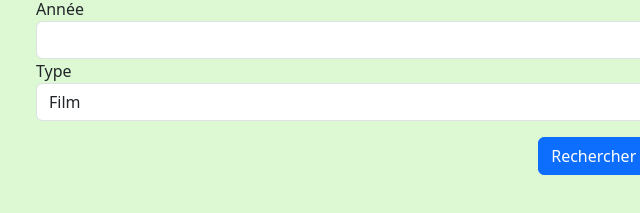
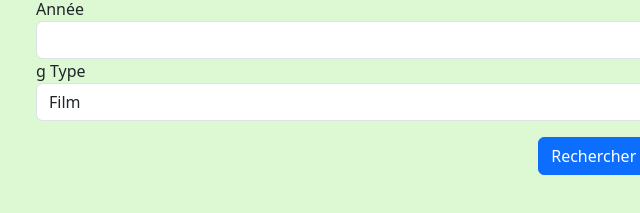
Before and after one commit to Stany972/ECF, a plain HTML site: page search.html in a window 1280 px wide. Shown: the part 345-558 px from the top of the page, 46-686 px from the left. Drawn offline with nearby package versions, Linux system fonts and the light colour scheme.

Commit message:
Premier commit

```diff
--- a/search.html
+++ b/search.html
@@ -46,7 +46,7 @@
               <label for="yearInput">Année</label>
               <input type="text" class="form-control" id="yearInput">
           </div>
-          <div class="form-group">
+          <div class="form-group">g
               <label for="typeSelect">Type</label>
               <select class="form-control" id="typeSelect">
                   <option value="movie">Film</option>
```
Also changed, not shown: index.html (+0 -1 lines), js/app.js (+5 -5 lines), js/search-movie.js (+4 -4 lines), 3 other files.
